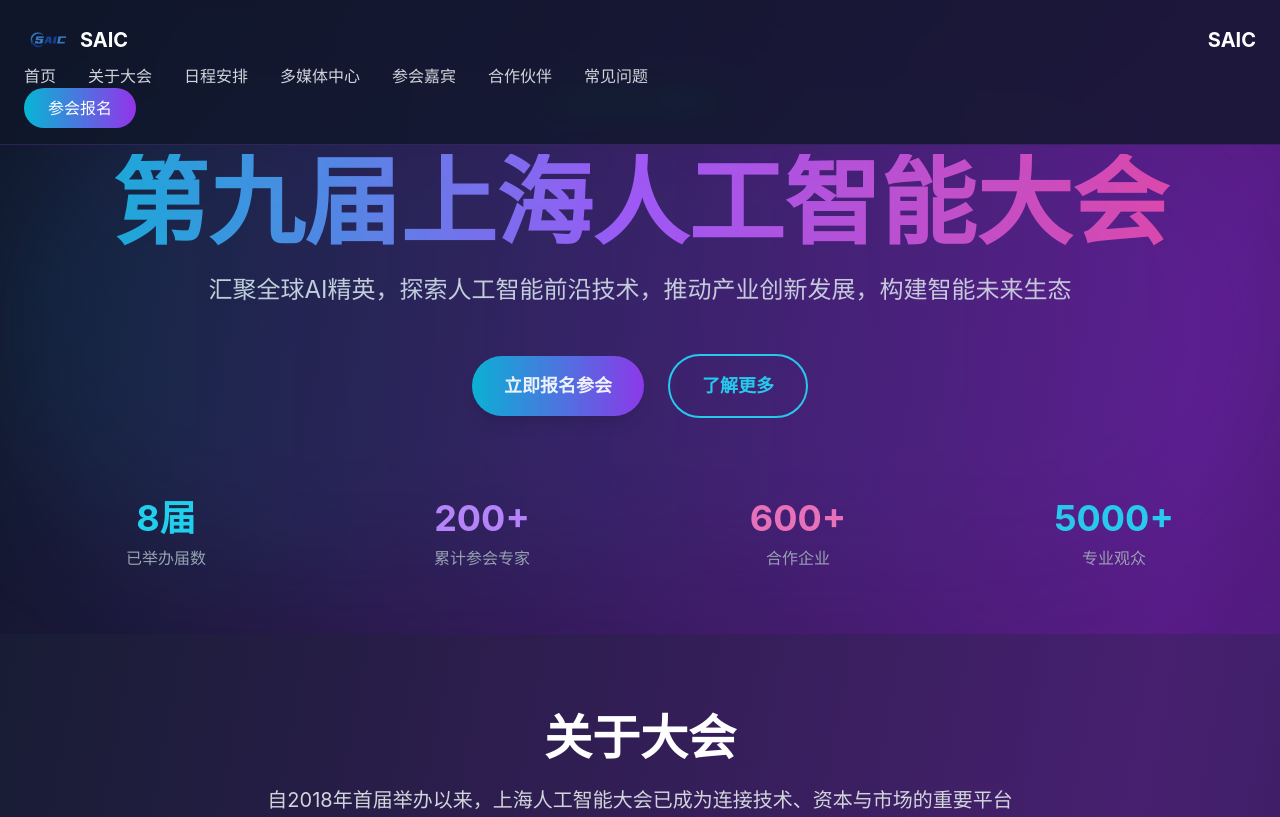
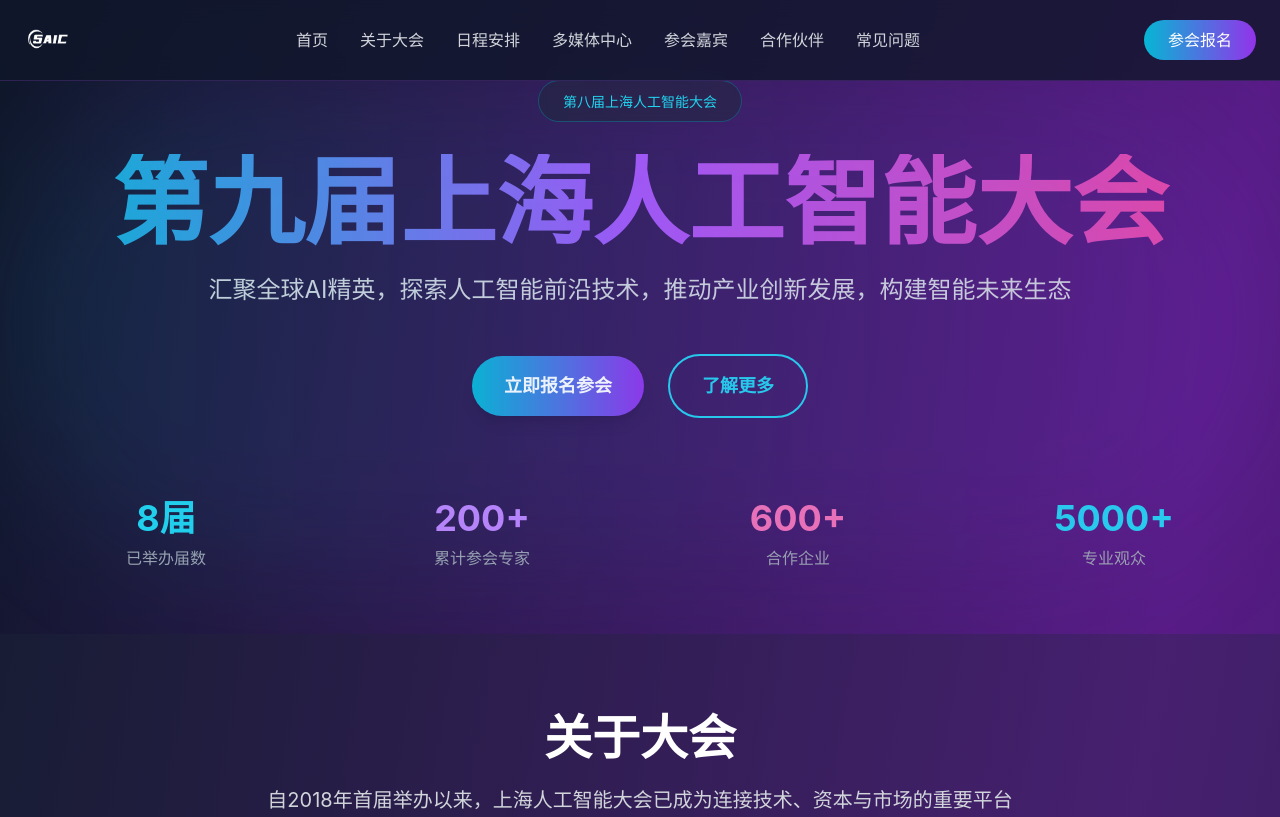
Before and after one commit to cokechang/saic-website, a plain HTML site: page index.html in a window 1280 px wide. Shown: the top 817 px of the page. Drawn offline with nearby package versions, Linux system fonts and the light colour scheme.

Commit message:
Update index.html

```diff
--- a/index.html
+++ b/index.html
@@ -62,11 +62,8 @@
     <nav class="fixed top-0 w-full bg-slate-900/80 backdrop-blur-md z-50 border-b border-purple-500/20">
         <div class="container mx-auto px-6 py-4">
             <div class="flex items-center justify-between">
-                <div class="flex items-center space-x-2">
-                  <img src="https://raw.githubusercontent.com/cokechang/saic-website/refs/heads/main/SAIC%20%E7%BD%91%E7%AB%99logo/SAICpng%E5%BD%A9%E8%89%B2.png" alt="SAIC Logo" class="w-12 h-12 object-contain">
-                  <h1 class="text-white text-xl font-bold">SAIC</h1>
-                </div>
-                    <span class="text-white text-xl font-bold">SAIC</span>
+                <div class="flex items-center">
+                  <img src="https://raw.githubusercontent.com/cokechang/saic-website/refs/heads/main/SAIC%20%E7%BD%91%E7%AB%99logo/SAICpng%E7%99%BD%E8%89%B2.png" alt="SAIC Logo" class="w-12 h-12 object-contain">
                 </div>
                 <div class="hidden md:flex space-x-8">
                     <a href="#home" class="text-gray-300 hover:text-cyan-400 transition-colors">首页</a>
```
